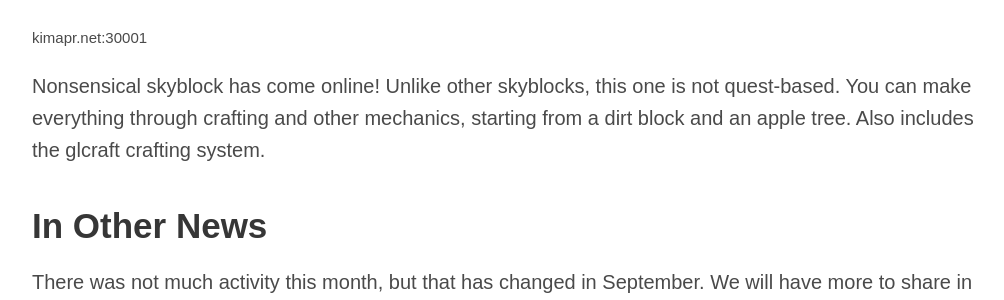
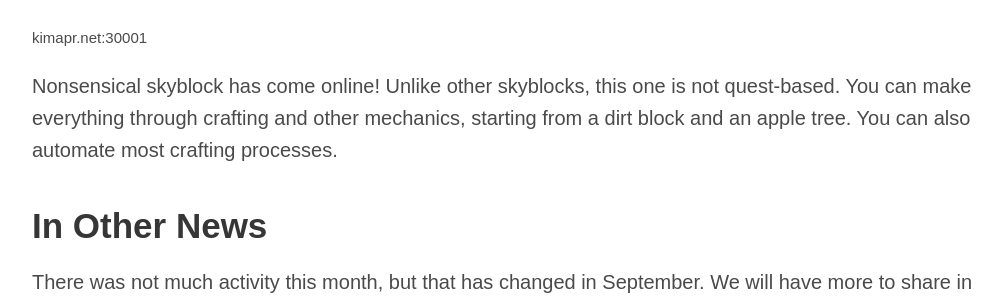
Before and after one commit to minetest/blog, a Jekyll site: the page built from _posts/2022-09-13-August.md, in a window 1280 px wide and 900 px high, scrolled down 5291 px. Shown: the part 185-485 px from the top of the window, without its empty margins (128-1132 px from the left). Built offline with Jekyll 4.4.1, drawn with Linux system fonts in a browser that asks for light colours.

Commit message:
change Kimapr again

```diff
--- a/_posts/2022-09-13-August.md
+++ b/_posts/2022-09-13-August.md
@@ -103,8 +103,8 @@ Finally, Elceejo shares this vague teaser for an upcoming mod,
 
 Nonsensical skyblock has come online! Unlike other skyblocks, this one is
 not quest-based. You can make everything through crafting and other
-mechanics, starting from a dirt block and an apple tree. Also includes
-the glcraft crafting system.
+mechanics, starting from a dirt block and an apple tree. You can also
+automate most crafting processes.
 
 ## In Other News
 
```
